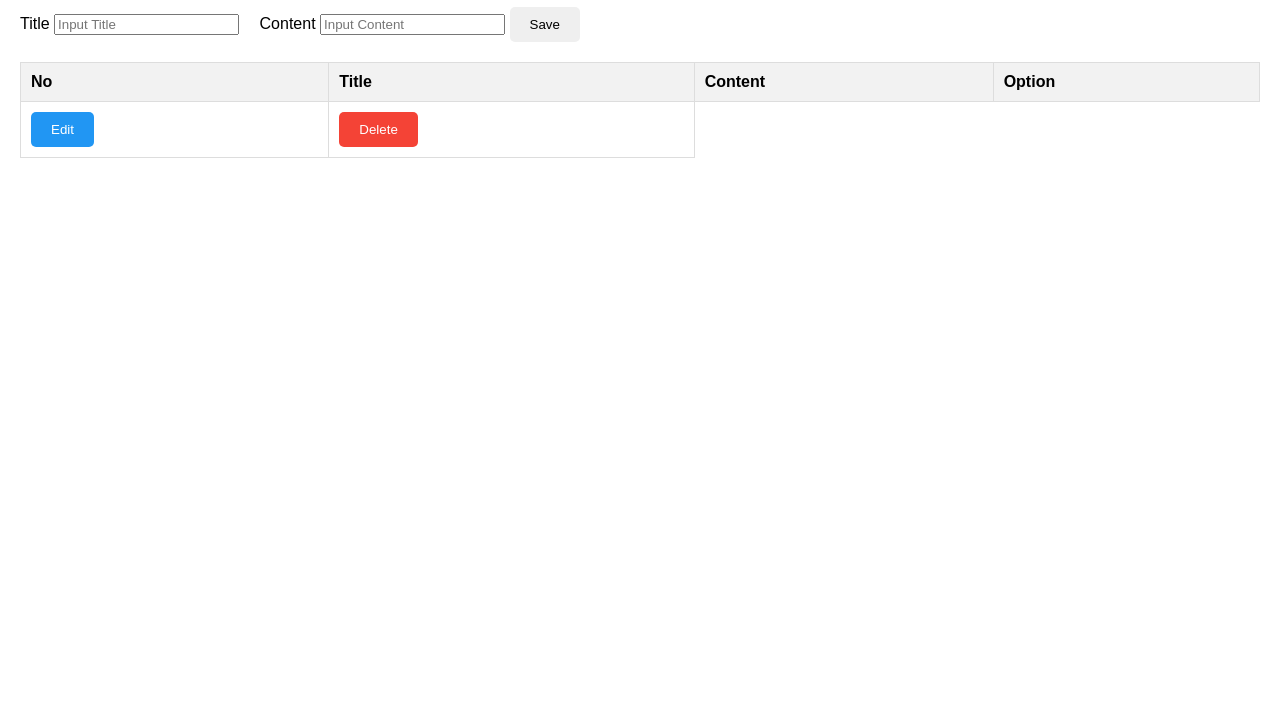
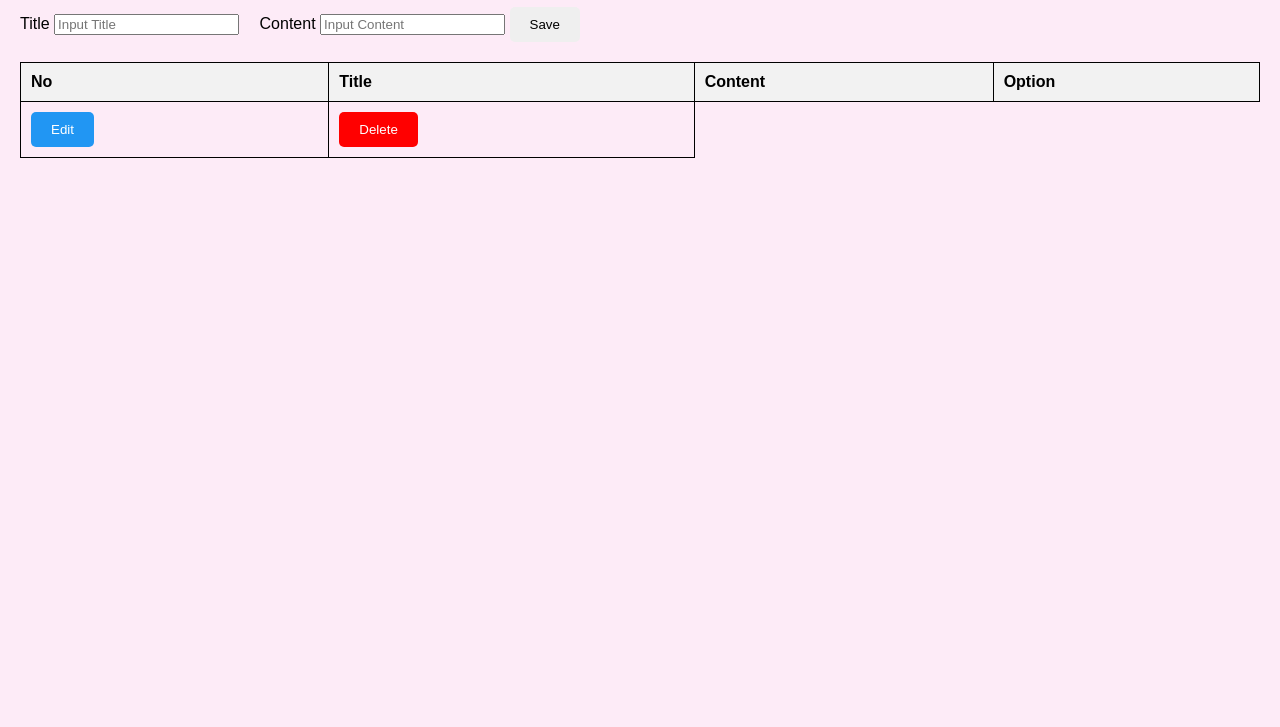
Before and after one commit to syifanr/Tugas-2_Praktikum-Teknologi-Cloud-Computing, a website: page index.html in a window 1280 px wide. Shown: the part 73-800 px from the top of the page. Drawn offline with nearby package versions, Linux system fonts and the light colour scheme; no server answers.

Commit message:
Update index.html
edit warna

```diff
--- a/index.html
+++ b/index.html
@@ -55,6 +55,7 @@
     body {
       font-family: Arial, sans-serif;
       margin: 20px;
+      background: #fdebf7;
     }
     h1 {
       text-align: center;
@@ -74,7 +75,7 @@
       color: white;
     }
     .btn-delete {
-      background-color: #f44336;
+      background-color: red;
       color: white;
     }
     table {
@@ -85,7 +86,7 @@
     table th, table td {
       padding: 10px;
       text-align: left;
-      border: 1px solid #ddd;
+      border: 1px solid black;
     }
     table th {
       background-color: #f2f2f2;
```
